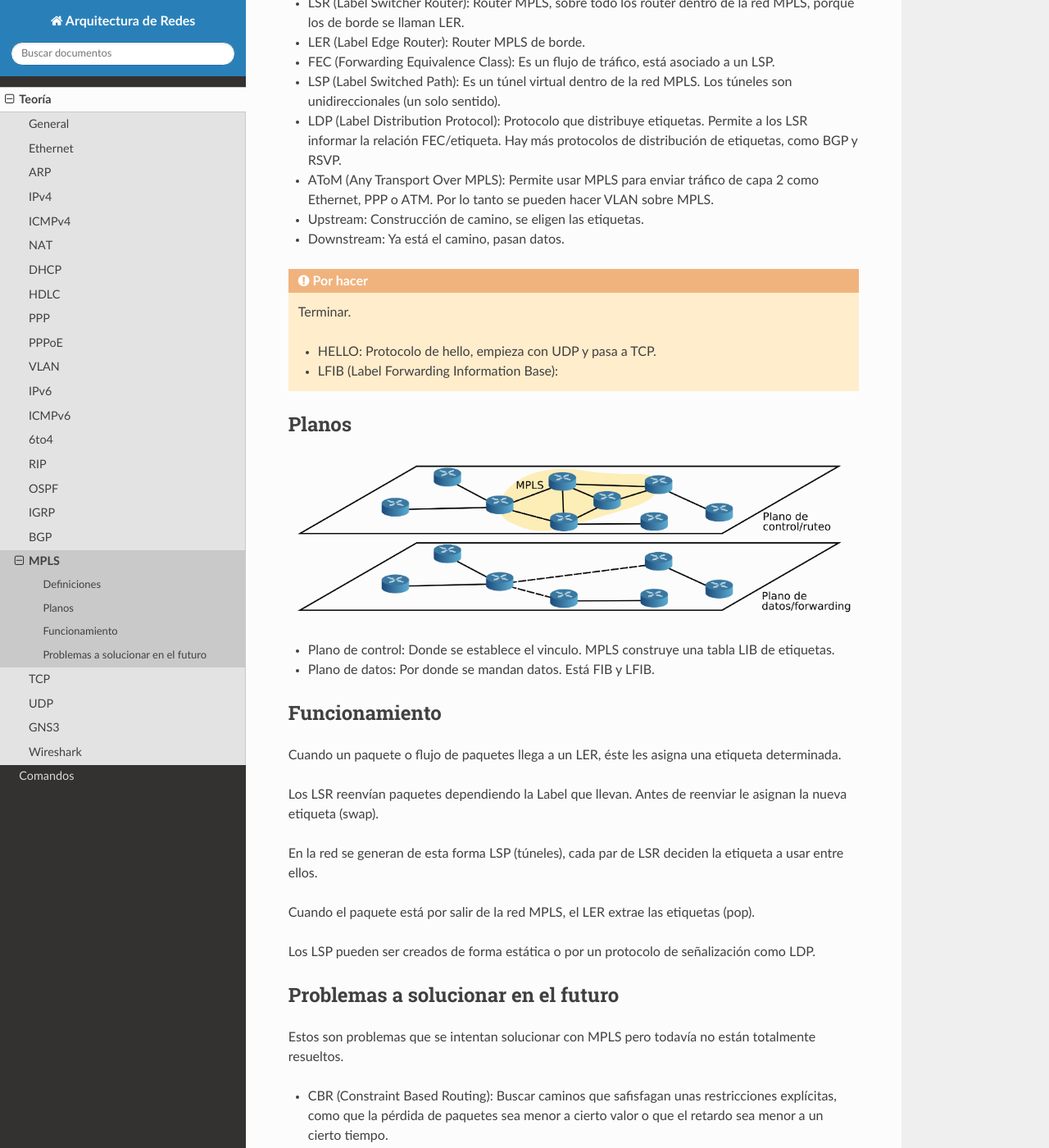
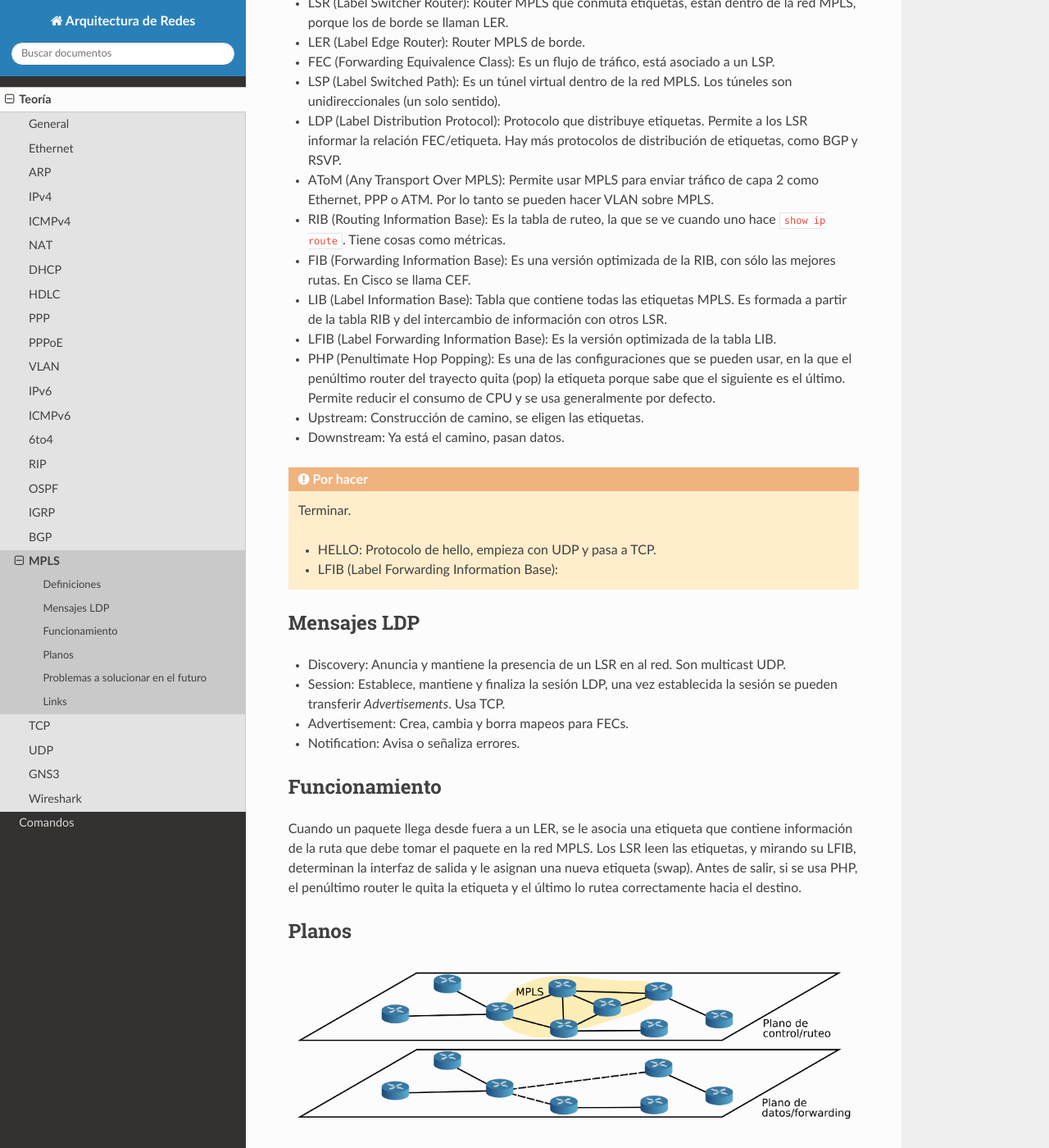
Before and after one commit to martinber/arquitectura_de_redes, a Sphinx documentation site: the page built from source/teoria/mpls.rst, in a window 1280 px wide and 1400 px high, scrolled down 680 px. Shown: the whole window at 82% size. Built offline with Sphinx 7.4.7 and the Read the Docs theme 2.0.0, drawn with Linux system fonts in a browser that asks for light colours; some of the changed text lies outside the part shown.

Commit message:
MPLS, OSPF y BGP

```diff
--- a/source/teoria/mpls.rst
+++ b/source/teoria/mpls.rst
@@ -34,8 +34,8 @@ Multiprotocol Label Switching.
 Definiciones
 ------------
 
-- LSR (Label Switcher Router): Router MPLS, sobre todo los router dentro de la
-  red MPLS, porque los de borde se llaman LER.
+- LSR (Label Switcher Router): Router MPLS que conmuta etiquetas, están dentro
+  de la red MPLS, porque los de borde se llaman LER.
 
 - LER (Label Edge Router): Router MPLS de borde.
 
@@ -49,9 +49,26 @@ Definiciones
   a los LSR informar la relación FEC/etiqueta. Hay más protocolos de
   distribución de etiquetas, como BGP y RSVP.
 
-
 - AToM (Any Transport Over MPLS): Permite usar MPLS para enviar tráfico de capa
   2 como Ethernet, PPP o ATM. Por lo tanto se pueden hacer VLAN sobre MPLS.
+
+- RIB (Routing Information Base): Es la tabla de ruteo, la que se ve cuando uno
+  hace ``show ip route``. Tiene cosas como métricas.
+
+- FIB (Forwarding Information Base): Es una versión optimizada de la RIB, con
+  sólo las mejores rutas. En Cisco se llama CEF.
+
+- LIB (Label Information Base): Tabla que contiene todas las etiquetas MPLS. Es
+  formada a partir de la tabla RIB y del intercambio de información con otros
+  LSR.
+
+- LFIB (Label Forwarding Information Base): Es la versión optimizada de la tabla
+  LIB.
+
+- PHP (Penultimate Hop Popping): Es una de las configuraciones que se pueden
+  usar, en la que el penúltimo router del trayecto quita (pop) la etiqueta
+  porque sabe que el siguiente es el último. Permite reducir el consumo de CPU y
+  se usa generalmente por defecto.
 
 - Upstream: Construcción de camino, se eligen las etiquetas.
 
@@ -65,33 +82,52 @@ Definiciones
 
   - LFIB (Label Forwarding Information Base):
 
+Mensajes LDP
+------------
+
+- Discovery: Anuncia y mantiene la presencia de un LSR en al red. Son multicast
+  UDP.
+
+- Session: Establece, mantiene y finaliza la sesión LDP, una vez establecida la
+  sesión se pueden transferir *Advertisements*. Usa TCP.
+
+- Advertisement: Crea, cambia y borra mapeos para FECs.
+
+- Notification: Avisa o señaliza errores.
+
+Funcionamiento
+--------------
+
+Cuando un paquete llega desde fuera a un LER, se le asocia una etiqueta que
+contiene información de la ruta que debe tomar el paquete en la red MPLS. Los
+LSR leen las etiquetas, y mirando su LFIB, determinan la interfaz de salida y le
+asignan una nueva etiqueta (swap). Antes de salir, si se usa PHP, el penúltimo
+router le quita la etiqueta y el último lo rutea correctamente hacia el destino.
+
 Planos
 ------
 
 .. image:: ./planos_mpls.png
 
-- Plano de control: Donde se establece el vinculo. MPLS construye una tabla LIB
-  de etiquetas.
+Cada plano tiene varios componentes.
 
-- Plano de datos: Por donde se mandan datos. Está FIB y LFIB.
+- Plano de control o ruteo: Lleva una tarea lenta y compleja.
 
-Funcionamiento
---------------
+  - Protocolo de ruteo: Por ejemplo OSPF, RIP, BGP.
 
-Cuando un paquete o flujo de paquetes llega a un LER, éste les asigna una
-etiqueta determinada.
+  - RIB (Routing Information Base).
 
-Los LSR reenvían paquetes dependiendo la Label que
-llevan. Antes de reenviar le asignan la nueva etiqueta (swap).
+  - LDP (Label Distribution Protocol).
 
-En la red se generan de esta forma LSP (túneles), cada par de LSR deciden la
-etiqueta a usar entre ellos.
+  - LIB (Label Information Base).
 
-Cuando el paquete está por salir de la red MPLS, el LER extrae las etiquetas
-(pop).
+- Plano de datos o forwarding: Tiene dos tables construidas gracias a la
+  información creada en el plano de control. La tarea que tiene es simple y
+  rápida.
 
-Los LSP pueden ser creados de forma estática o por un protocolo de señalización
-como LDP.
+  - FIB: Tabla de forwarding IP.
+
+  - LFIB: Tabla de forwarding de etiquetas.
 
 Problemas a solucionar en el futuro
 -----------------------------------
@@ -105,3 +141,8 @@ totalmente resueltos.
 
 - Balanceo de Carga: Se intenta dividir el tráfico (de varios flujos) a través
   de distintos caminos.
+
+Links
+-----
+
+- http://networkstatic.net/juniper-and-cisco-comparisons-of-rib-lib-fib-and-lfib-tables/
```
Also changed, not shown: README.rst (+8 -5 lines), source/teoria/bgp.rst (+22 -0 lines), source/teoria/ospf.rst (+25 -0 lines), source/teoria/estados_dhcp.svg, source/teoria/planos_mpls.svg, 13 other files.
